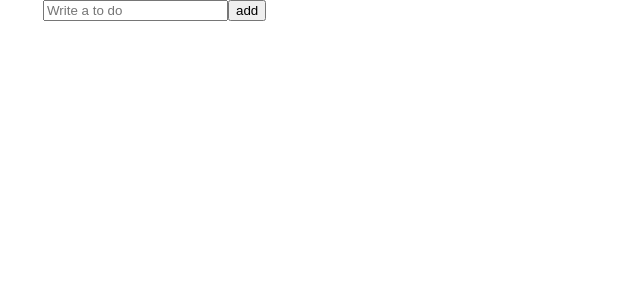
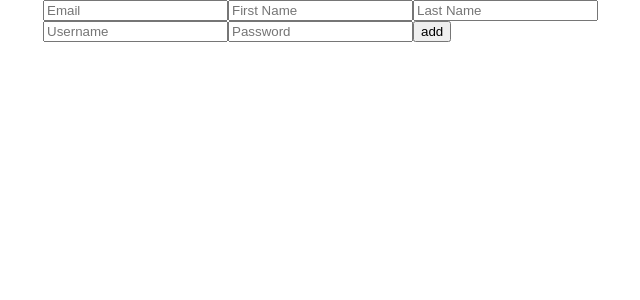
Before and after one commit to yoonjong-park/ToDoListToUnderstandRecoil, a React (Create React App) app: page / in a window 1280 px wide. Shown: the top 300 px of the page, without its empty margins (317-957 px from the left). Built offline with nearby package versions, Linux system fonts and the light colour scheme.

Commit message:
ADD react-hook-form

```diff
--- a/package.json
+++ b/package.json
@@ -15,6 +15,7 @@
     "eslint-config-react-app": "6",
     "react": "^18.2.0",
     "react-dom": "^18.2.0",
+    "react-hook-form": "^7.41.4",
     "react-is": "^18.2.0",
     "react-query": "^3.39.2",
     "react-router-dom": "^6.4.4",
--- a/public/index.html
+++ b/public/index.html
@@ -3,6 +3,11 @@
   <head>
     <meta charset="utf-8" />
     <link rel="icon" href="%PUBLIC_URL%/favicon.ico" />
+
+    <!-- font 추가 -->
+    <link type="text/css" media="screen" rel="stylesheet" href="https://fonts.googleapis.com/css2?family=Source+Sans+Pro:wght@300;400&display=swap"/>
+
+
     <meta name="viewport" content="width=device-width, initial-scale=1" />
     <meta name="theme-color" content="#000000" />
     <meta
--- a/src/App.tsx
+++ b/src/App.tsx
@@ -1,31 +1,11 @@
 import React from "react";
 import { RouterProvider } from "react-router-dom";
-import { createGlobalStyle, ThemeProvider } from "styled-components";
-import reset from "styled-reset";
+
 import ToDoList from "./ToDoList";
-
-const GlobalStyle = createGlobalStyle`
-  ${reset}
-  @import url('https://fonts.googleapis.com/css2?family=Source+Sans+Pro:wght@300;400&display=swap');
-  * {
-    box-sizing: border-box;
-  }
-  body {
-    max-width : 70vh;
-    margin : 0 auto;
-    font-family: "Source Sans Pro", sans-serif;
-
-  }
-  a {
-    text-decoration: none;
-    color: inherit;  // 부모 속성 상속 받기
-  }
-`;
 
 const App = () => {
   return (
     <>
-      <GlobalStyle />
       <ToDoList />
     </>
   );
--- a/src/ToDoList.tsx
+++ b/src/ToDoList.tsx
@@ -1,23 +1,47 @@
 import React, { FormEvent, useState } from "react";
+import { useForm } from "react-hook-form";
 
-const ToDoList = () => {
+/* const ToDoList = () => {
   const [toDo, setTodo] = useState("");
+  const [toDoError, setTodoError] = useState("");
   const onChange = (event: FormEvent<HTMLInputElement>) => {
     const {
       currentTarget: { value },
     } = event;
     setTodo(value);
+    return setTodoError("");
   };
 
   const onSubmit = (event: FormEvent<HTMLFormElement>) => {
     event.preventDefault();
-    console.log("value", toDo);
+    if (toDo.length < 10) {
+      return setTodoError("To do should be longer");
+    }
+    console.log("submit");
   };
 
   return (
     <div>
       <form onSubmit={onSubmit}>
-        <input placeholder="Write a to do" onChange={onChange} />
+        <input placeholder="Write a to do" onChange={onChange} value={toDo} />
+        <button>add</button>
+        {toDoError !== "" ? toDoError : null}
+      </form>
+    </div>
+  );
+}; */
+
+const ToDoList = () => {
+  const { register, watch } = useForm();
+  console.log(watch());
+  return (
+    <div>
+      <form>
+        <input {...register("Email")} placeholder="Email" />
+        <input {...register("FirstName")} placeholder="First Name" />
+        <input {...register("LastName")} placeholder="Last Name" />
+        <input {...register("Username")} placeholder="Username" />
+        <input {...register("Password")} placeholder="Password" />
         <button>add</button>
       </form>
     </div>
--- a/src/index.tsx
+++ b/src/index.tsx
@@ -4,6 +4,26 @@ import { RecoilRoot } from "recoil";
 import { ThemeProvider } from "styled-components";
 import App from "./App";
 import { darkTheme } from "./theme";
+import { createGlobalStyle } from "styled-components";
+import reset from "styled-reset";
+
+const GlobalStyle = createGlobalStyle`
+  ${reset}
+
+  * {
+    box-sizing: border-box;
+  }
+  body {
+    max-width : 70vh;
+    margin : 0 auto;
+    font-family: "Source Sans Pro", sans-serif;
+
+  }
+  a {
+    text-decoration: none;
+    color: inherit;  // 부모 속성 상속 받기
+  }
+`;
 
 const root = ReactDOM.createRoot(
   document.getElementById("root") as HTMLElement
@@ -12,6 +32,7 @@ root.render(
   <React.StrictMode>
     <RecoilRoot>
       <ThemeProvider theme={darkTheme}>
+        <GlobalStyle />
         <App />
       </ThemeProvider>
     </RecoilRoot>
```
Also changed, not shown: 1 other file (tests, documents, lock files or other folders).
